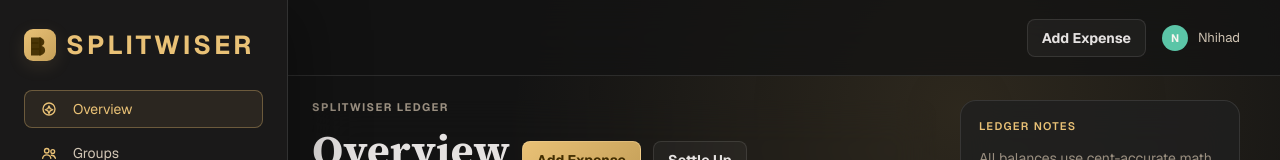
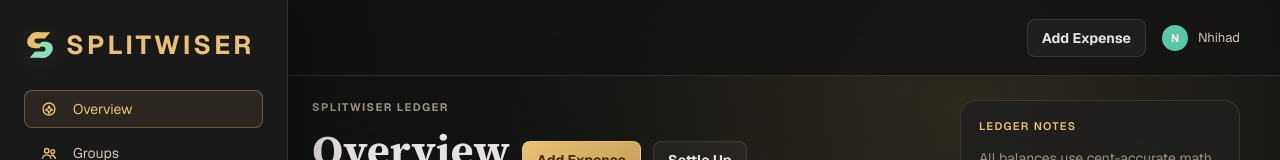
Before and after one commit to nhihadhassan/Splitwiser, a React (Vite) app: page /#/ in a window 1280 px wide. Shown: the top 160 px of the page. Built offline with nearby package versions, Linux system fonts and the light colour scheme.

Commit message:
Use Stitch Splitwiser logo mark

```diff
--- a/src/components/Icons.tsx
+++ b/src/components/Icons.tsx
@@ -7,7 +7,7 @@
 }
 
 export function BrandMark({ size = 32 }: { size?: number }) {
-  return <span className="brand-mark" style={{ width: size, height: size }} aria-hidden="true"><svg viewBox="0 0 32 32" width={size} height={size} fill="none"><path d="M7 8.5h7.2c3.7 0 6.1 1.7 6.1 4.6 0 1.9-1 3.3-2.7 4 2.3.6 3.5 2.1 3.5 4.2 0 3.2-2.7 5.2-7 5.2H7V8.5Z" fill="currentColor" opacity=".94" /><path d="M16.1 8.5v18" stroke="var(--gold-ink)" strokeWidth="2.2" /><path d="M8.5 14h5.3M8.5 20h5.8" stroke="var(--gold-ink)" strokeWidth="1.8" strokeLinecap="round" /></svg></span>;
+  return <span className="brand-mark" style={{ width: size, height: size }} aria-hidden="true"><svg viewBox="0 0 40 40" width={size} height={size} fill="none"><path d="M7 9C9 5 14 3 20 4h13l-7 8H16c-2 0-3 1-3 3 0 2 2 3 5 3h6l-5 6h-5C8 24 4 21 4 16c0-3 1-5 3-7Z" fill="#E7BF67" /><path d="M33 31c-2 4-7 6-13 5H7l7-8h10c2 0 3-1 3-3 0-2-2-3-5-3h-5l5-6h5c5 0 9 3 9 8 0 3-1 5-3 7Z" fill="#8BE0B6" /></svg></span>;
 }
 
 export function CategoryIcon({ category, size = 22 }: { category: ExpenseCategory; size?: number }) {
--- a/src/styles.css
+++ b/src/styles.css
@@ -95,10 +95,7 @@
   display: inline-grid;
   place-items: center;
   flex: 0 0 auto;
-  border-radius: 9px;
-  color: var(--gold-ink);
-  background: linear-gradient(135deg, var(--gold), var(--gold-deep));
-  box-shadow: 0 5px 18px rgba(233, 193, 118, 0.12);
+  filter: drop-shadow(0 5px 14px rgba(139, 224, 182, 0.1));
 }
 
 .spacer {
```
Also changed, not shown: public/favicon.svg.
